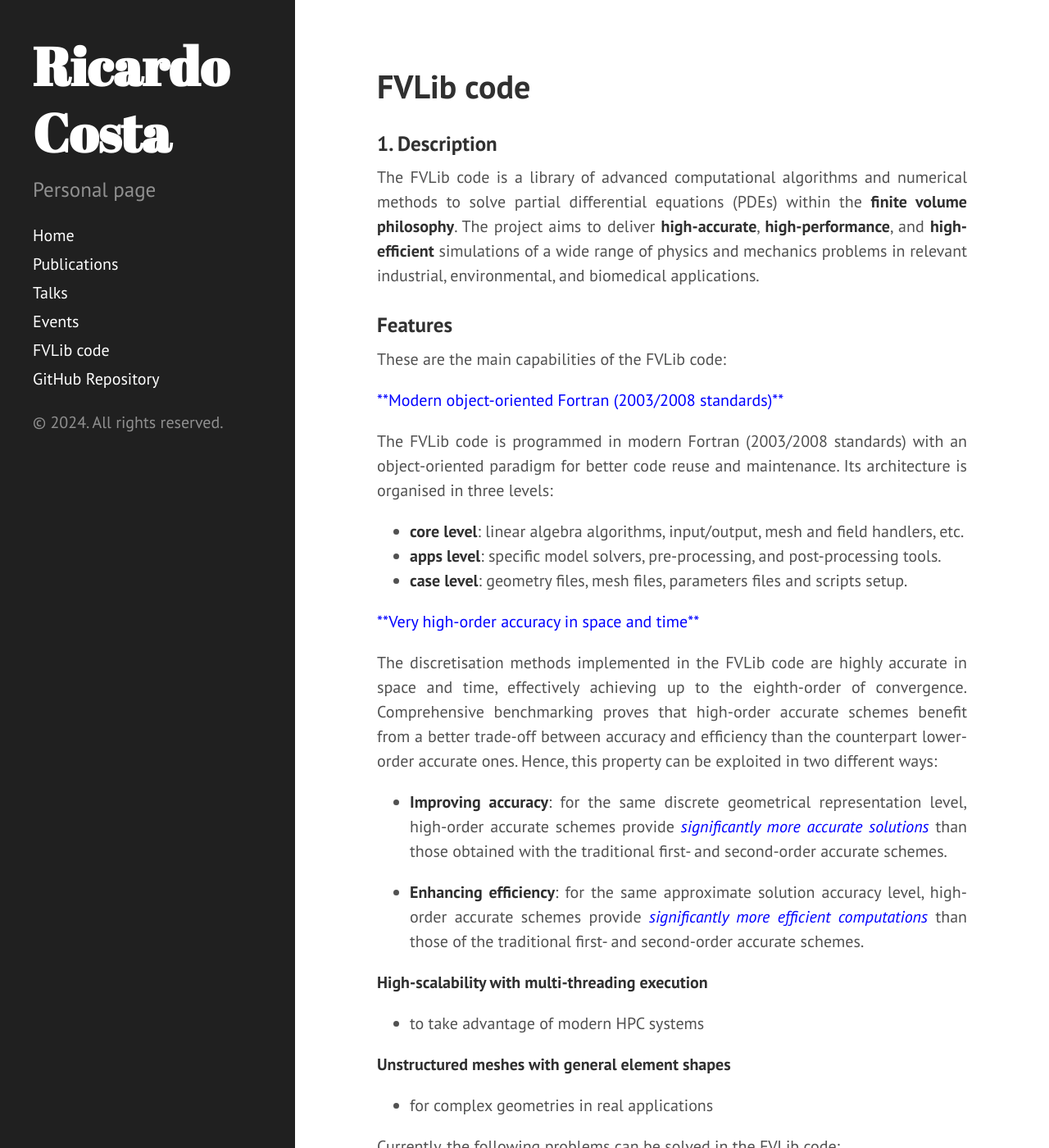
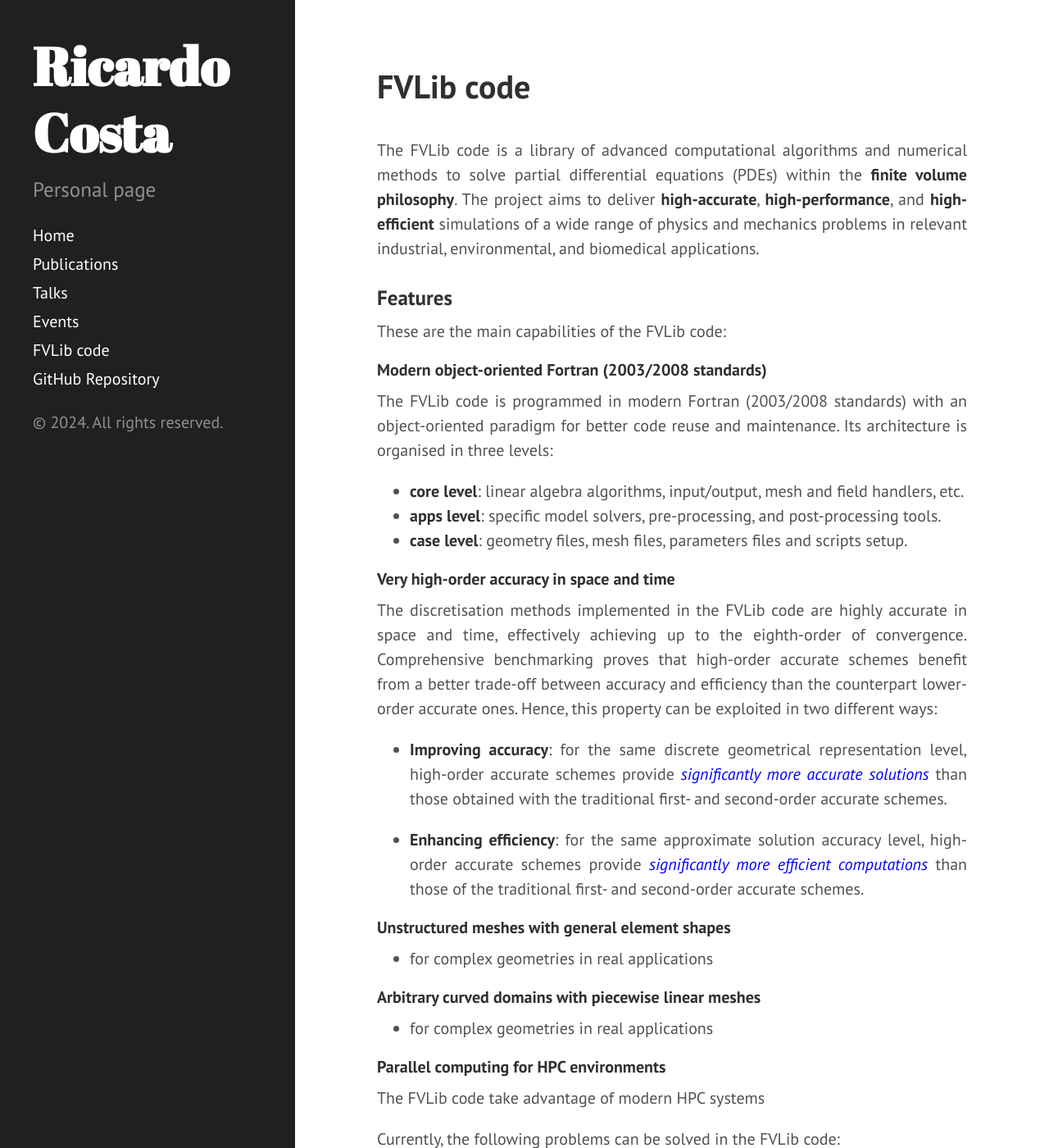
Before and after one commit to ricardodpcosta/ricardodpcosta.github.io, a Jekyll site: the page built from fvlib.md, in a window 1280 px wide and 1400 px high. Shown: the whole window at 82% size. Built offline with Jekyll 4.4.1, drawn with Linux system fonts in a browser that asks for light colours; Markdown is read by kramdown in place of the engine named in the settings.

Commit message:
Update fvlib.md

```diff
--- a/fvlib.md
+++ b/fvlib.md
@@ -3,7 +3,7 @@ layout: page
 title: FVLib code
 ---
 
-### 1. Description
+<p style="margin-bottom: 1cm;"></p>
 
 The FVLib code is a library of advanced computational algorithms and numerical methods to solve partial differential equations (PDEs) within the **finite volume philosophy**. The project aims to deliver **high-accurate**, **high-performance**, and **high-efficient** simulations of a wide range of physics and mechanics problems in relevant industrial, environmental, and biomedical applications.
 
@@ -11,7 +11,7 @@ The FVLib code is a library of advanced computational algorithms and numerical m
 
 These are the main capabilities of the FVLib code:
 
-<p style="color:blue">**Modern object-oriented Fortran (2003/2008 standards)**</p>
+#### **Modern object-oriented Fortran (2003/2008 standards)**
 
 The FVLib code is programmed in modern Fortran (2003/2008 standards) with an object-oriented paradigm for better code reuse and maintenance. Its architecture is organised in three levels:
 
@@ -19,7 +19,7 @@ The FVLib code is programmed in modern Fortran (2003/2008 standards) with an obj
 - **apps level**: specific model solvers, pre-processing, and post-processing tools.
 - **case level**: geometry files, mesh files, parameters files and scripts setup.
 
-<p style="color:blue">**Very high-order accuracy in space and time**</p>
+#### **Very high-order accuracy in space and time**
 
 The discretisation methods implemented in the FVLib code are highly accurate in space and time, effectively achieving up to the eighth-order of convergence. Comprehensive benchmarking proves that high-order accurate schemes benefit from a better trade-off between accuracy and efficiency than the counterpart lower-order accurate ones. Hence, this property can be exploited in two different ways:
 
@@ -27,14 +27,20 @@ The discretisation methods implemented in the FVLib code are highly accurate in
 
 - **Enhancing efficiency**: for the same approximate solution accuracy level, high-order accurate schemes provide <span style="color:blue">_significantly more efficient computations_</span> than those of the traditional first- and second-order accurate schemes.
 
-
-<span style="color:blue">**High-scalability with multi-threading execution**</span>
-
-- to take advantage of modern HPC systems
-
-<span style="color:blue">**Unstructured meshes with general element shapes**</span>
+#### **Unstructured meshes with general element shapes**
 
 - for complex geometries in real applications
+
+#### **Arbitrary curved domains with piecewise linear meshes**
+
+- for complex geometries in real applications
+
+
+#### **Parallel computing for HPC environments**
+
+The FVLib code  take advantage of modern HPC systems
+
+
 
 
 Currently, the following problems can be solved in the FVLib code:
```
